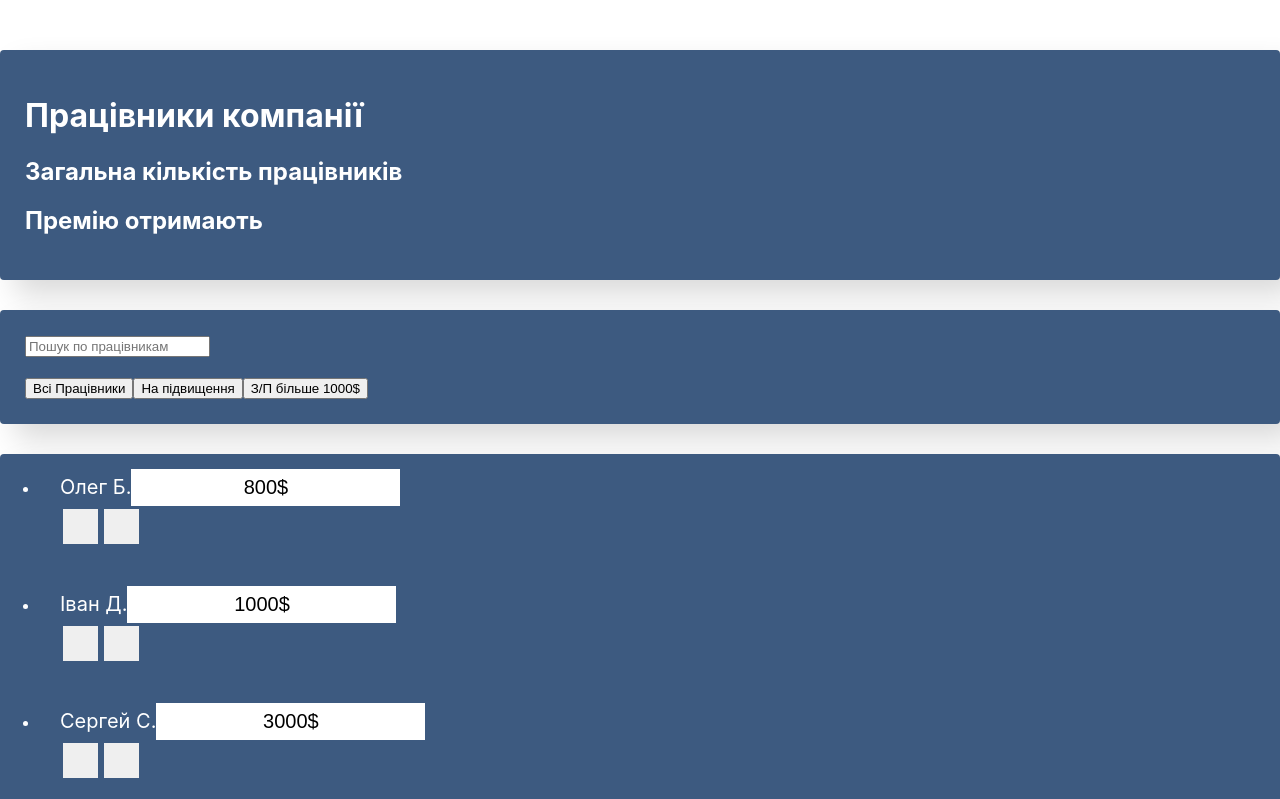
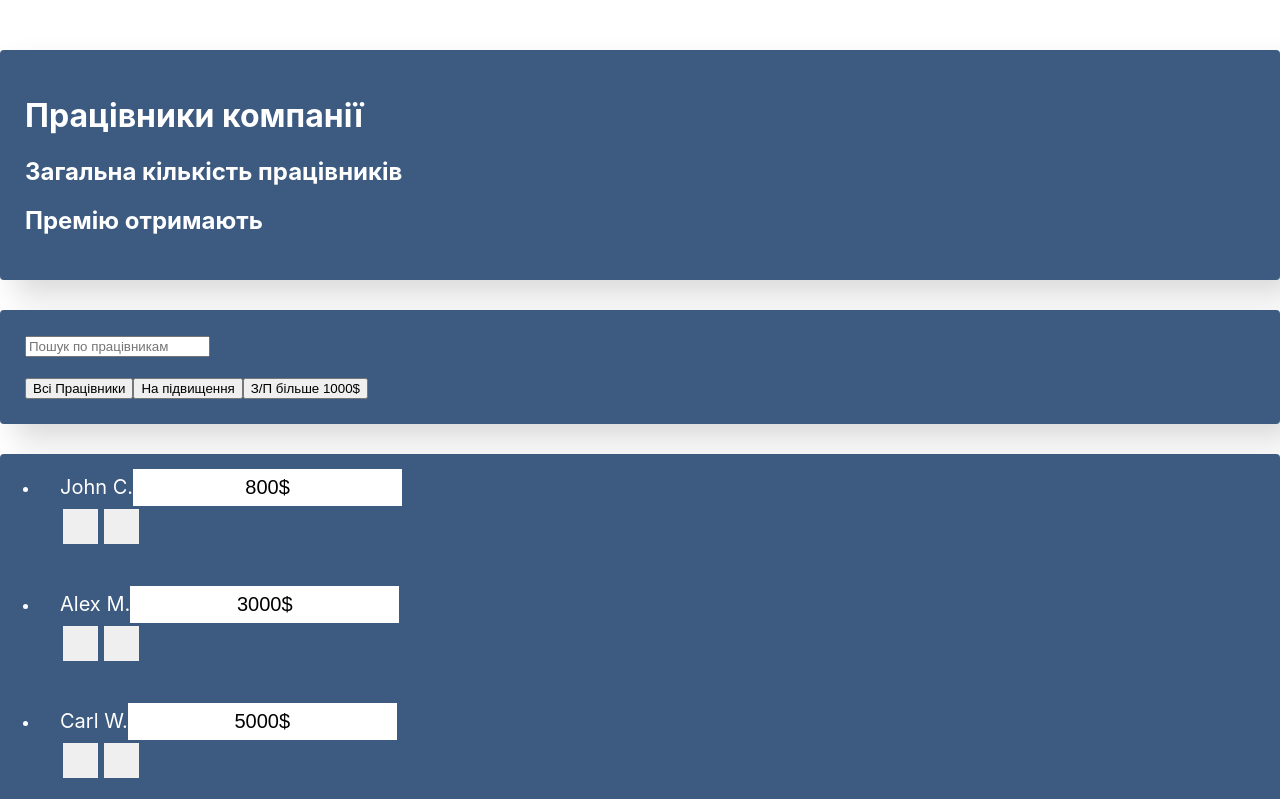
Before and after one commit to klima3775/crud-app, a React (Create React App) app: page / in a window 1280 px wide. Shown: the top 799 px of the page. Built offline with nearby package versions, Linux system fonts and the light colour scheme; the HTML template or start-up script is replaced by a standard one.

Commit message:
Add function deleted employee and chosen employee

```diff
--- a/src/App.js
+++ b/src/App.js
@@ -1,3 +1,5 @@
+import { Component } from "react";
+
 import "./App.css";
 import AppInfo from "./components/employees-info/info";
 import SearchPanel from "./components/search-panel/searchPanel";
@@ -5,13 +7,30 @@ import Filter from "./components/employees-filter/filterEmployee";
 import EmployeeList from "./components/employes-list/employeeList";
 import EmployersAddForm from "./components/employees-add-form/employeeAddForm";
 
-function App() {
-  const data = [
-    { name: "Олег Б.", salary: 800, increase: false },
-    { name: "Іван Д.", salary: 1000, increase: true },
-    { name: "Сергей С.", salary: 3000, increase: true },
-  ];
+class App extends Component {
+  constructor(props) {
+    super(props);
+    this.state = {
+      data: [
+        { name: "John C.", salary: 800, increase: false, id: 1 },
+        { name: "Alex M.", salary: 3000, increase: true, id: 2 },
+        { name: "Carl W.", salary: 5000, increase: false, id: 3 },
+      ],
+    };
+  }
+  deleteItem = (id) => {
+    this.setState(({ data }) => {
+      const index = data.findIndex((elem) => elem.id === id);
+      const before = data.slice(0, index);
+      const after = data.slice(index + 1);
+      const newArr = [...before, ...after];
+      return {
+        data: newArr,
+      };
+    });
+  };
 
+  render() {
     return (
       <div className="App">
         <AppInfo />
@@ -19,10 +38,11 @@ function App() {
           <SearchPanel />
           <Filter />
         </div>
-      <EmployeeList data={data} />
+        <EmployeeList data={this.state.data} onDelete={this.deleteItem} />
         <EmployersAddForm />
       </div>
     );
   }
+}
 
 export default App;
--- a/src/components/employees-list-item/EmployeeListItem.jsx
+++ b/src/components/employees-list-item/EmployeeListItem.jsx
@@ -1,29 +1,44 @@
 import { Component } from "react";
 import "./listItem.css";
 
-class employeesListItem extends Component {
+class EmployeesListItem extends Component {
   constructor(props) {
     super(props);
     this.state = {
       increase: false,
+      rise: false,
     };
   }
 
-  onIncreaseSalary = () => {
-    this.setState({ increase: !this.state.increase });
+  onIncrease = () => {
+    this.setState(({ increase }) => ({
+      increase: !increase,
+    }));
+  };
+
+  onRise = () => {
+    this.setState(({ rise }) => ({
+      rise: !rise,
+    }));
   };
 
   render() {
-    const { name, salary } = this.props;
-    const { increase } = this.state;
+    const { name, salary, onDelete } = this.props;
+    const { increase, rise } = this.state;
+
     let classNames = "list-group-item d-flex justify-content-between";
     if (increase) {
       classNames += " increase";
     }
+    if (rise) {
+      classNames += " like";
+    }
 
     return (
       <li className={classNames}>
-        <span className="list-group-item-label">{name}</span>
+        <span className="list-group-item-label" onClick={this.onRise}>
+          {name}
+        </span>
         <input
           type="text"
           className="list-group-item-input"
@@ -33,12 +48,16 @@ class employeesListItem extends Component {
           <button
             type="button"
             className="btn-cookie btn-sm "
-            onClick={this.onIncreaseSalary}
+            onClick={this.onIncrease}
           >
             <i className="fas fa-cookie"></i>
           </button>
 
-          <button type="button" className="btn-trash btn-sm ">
+          <button
+            type="button"
+            className="btn-trash btn-sm "
+            onClick={onDelete}
+          >
             <i className="fas fa-trash"></i>
           </button>
           <i className="fas fa-star"></i>
@@ -48,4 +67,4 @@ class employeesListItem extends Component {
   }
 }
 
-export default employeesListItem;
+export default EmployeesListItem;
--- a/src/components/employes-list/employeeList.jsx
+++ b/src/components/employes-list/employeeList.jsx
@@ -1,9 +1,16 @@
 import "./employeeList.css";
 import EmployeesListItem from "../employees-list-item/employeeListItem";
 
-const EmployeeList = ({ data }) => {
+const EmployeeList = ({ data, onDelete }) => {
   const elements = data.map((item) => {
-    return <EmployeesListItem key={item.id} {...item} />;
+    const { id, ...itemProps } = item;
+    return (
+      <EmployeesListItem
+        key={id}
+        {...itemProps}
+        onDelete={() => onDelete(id)}
+      />
+    );
   });
 
   return <ul className="app-list list-group">{elements}</ul>;
```
Lines whose indentation alone changed are shown as unchanged.
